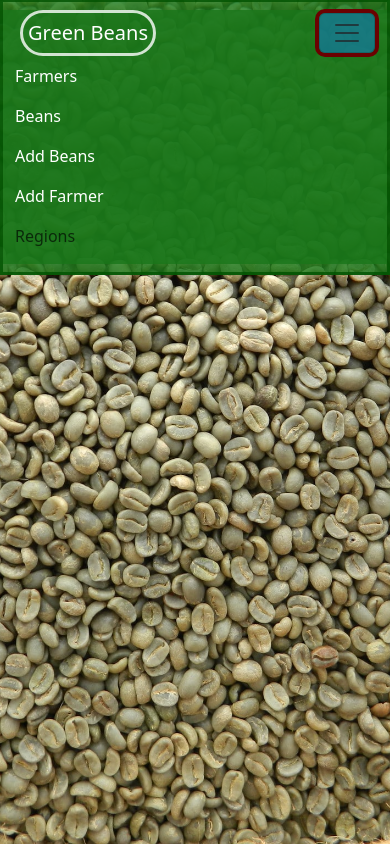
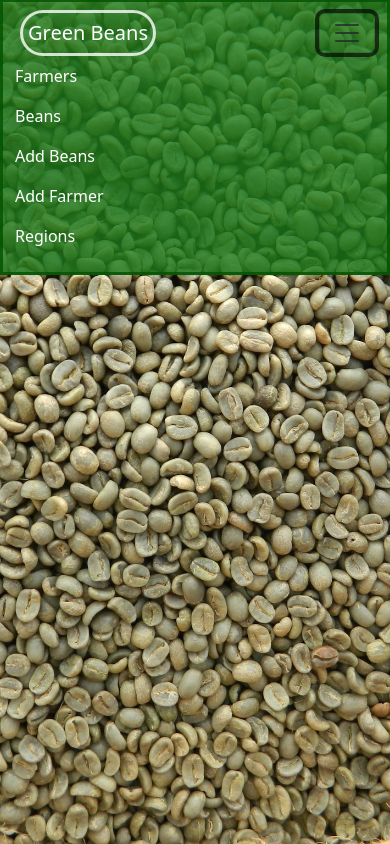
Before and after one commit to Richard-Frost/green_bean_frontend, a plain HTML site: page index.html in a window 390 px wide. Both pictures are taken after a click on the button "Toggle navigation". Shown: the top 844 px of the page. Drawn offline with nearby package versions, Linux system fonts and the light colour scheme.

Commit message:
custom css navbar changes

```diff
--- a/index.html
+++ b/index.html
@@ -29,8 +29,13 @@
                 <li class="nav-item">
                   <a class="nav-link active" aria-current="page" href="#" id="farmerForm">Add Farmer</a>
                 </li>
-                <a class="nav-link" href="#" id="regionsButton">Regions</a>
               </li>
+              <li class="nav-item">
+                <li class="nav-item">
+                  <a class="nav-link active" aria-current="page" href="#" id="regionsButton">Regions</a>
+                </li>
+              </li>
+
           </div>
         </div>
       </nav>
--- a/src/style.css
+++ b/src/style.css
@@ -157,15 +157,9 @@ a {
    padding-right: 5px;
    margin-left: 5px;
  }
- .nav-link {
-   color: rgba(1, 82, 1, 0.8);
- }
- .navbar-toggler {
-   color: rgb(107, 1, 1) !important;
-   background-color:rgba(16, 122, 220, .5) !important;
- }
+
  body > nav > div {
-    background-color: hsla(120, 65%, 28%, 0.8) !important;
+    background-color: none !important;
  }
  body > nav{
     background-color: green !important;
```
